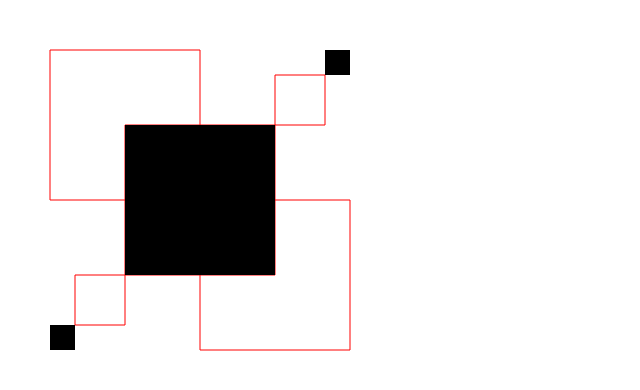
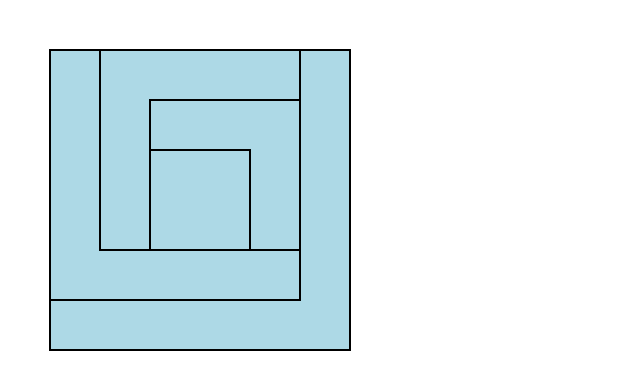
Before and after one commit to EHB-MCT/dev1-exercises-KellyVanderStock, a plain HTML site: page index.html in a window 1280 px wide. Shown: the whole page, without its empty margins (0-640 px from the left). Drawn offline with Linux system fonts and the light colour scheme.

Commit message:
1-4 rectangles layers

```diff
--- /dev/null
+++ b/exercises/1-functions/1-4.js
@@ -0,0 +1,43 @@
+"use strict";
+
+window.onresize = drawLayers;
+
+drawLayers();
+
+function drawLayers() {
+	let canvas = document.querySelector("canvas");
+	canvas.width = window.innerWidth;
+	canvas.height = window.innerHeight;
+	let context = canvas.getContext("2d");
+
+
+	//rect op rect
+    context.lineWidth=2;
+    context.strokeStyle = "#000";
+    context.fillStyle="#add9e6";
+	context.beginPath();
+	context.rect(50, 50, 300, 300);
+    context.fill();
+	context.stroke();
+
+    context.beginPath();
+	context.rect(50, 50, 250, 250);
+    context.fill();
+	context.stroke();
+
+	context.beginPath();
+	context.rect(100, 50, 200, 200);
+    context.fill();
+	context.stroke();
+
+    context.beginPath();
+	context.rect(150, 100, 150, 150);
+    context.fill();
+	context.stroke();
+
+    context.beginPath();
+	context.rect(150, 150, 100, 100);
+    context.fill();
+	context.stroke();
+
+}
--- a/index.html
+++ b/index.html
@@ -1,6 +1,6 @@
 <html>
 	<head>
-		<script src="exercises/1-functions/1-3.js" type="module"></script>
+		<script src="exercises/1-functions/1-4.js" type="module"></script>
 		<link rel="stylesheet" type="text/css" href="styles/index.css" />
 	</head>
 
```
